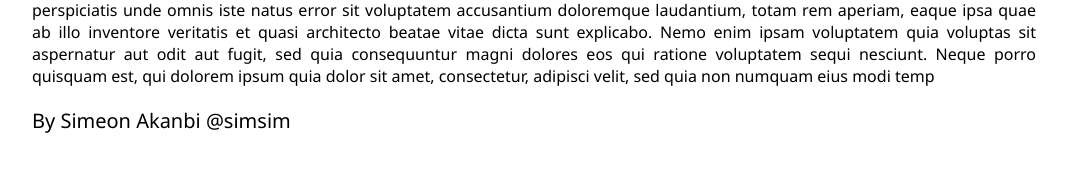
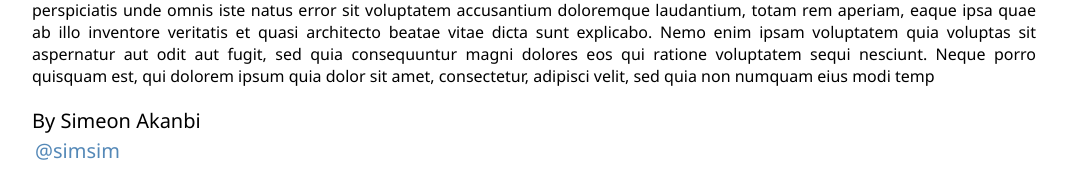
Before and after one commit to simple-codes22/simple-blog-2, a Django app: page /article/f3953006-45a9-46be-9716-e237372592d5/ in a window 1280 px wide. Shown: the part 1418-1602 px from the top of the page, without its empty margins (106-1173 px from the left). Before the commit the page ends 1551 px from the top, so only its background shows below. Run offline with Django 4.2, Linux system fonts and the light colour scheme; data comes from the database, SQL or seed files in the repository; both versions use the stored data as it was after the commit.

Commit message:
Finishing up the web app

```diff
--- a/static/home_style.css
+++ b/static/home_style.css
@@ -114,6 +114,10 @@ div.article-date-pub {
     margin: 10px 0px !important;
     font-size: 16px !important;
 }
+.article-owner-username {
+    color:rgba(65, 122, 175, 0.897);
+    cursor: pointer;
+}
 
 @keyframes intro {
     from {opacity: 0;}
--- a/templates/view.html
+++ b/templates/view.html
@@ -45,7 +45,10 @@
                         <a href="{% url 'Main:Delete' article_detail.article_id %}" class="anchor-link">Delete Post</a>
                     </div>
                 {% else %}
-                    By {{ article_detail.owner.first_name }} {{ article_detail.owner.last_name }} @{{article_detail.owner.username}}
+                    By {{ article_detail.owner.first_name }} {{ article_detail.owner.last_name }}
+                    <div class="article-owner-username anchor-link" title="{{ article_detail.owner.first_name }} {{ article_detail.owner.last_name }}'s Username">
+                        @{{article_detail.owner.username}}
+                    </div>
                 {% endif %}
             </div>
         </div>
```
Also changed, not shown: db.sqlite3.
